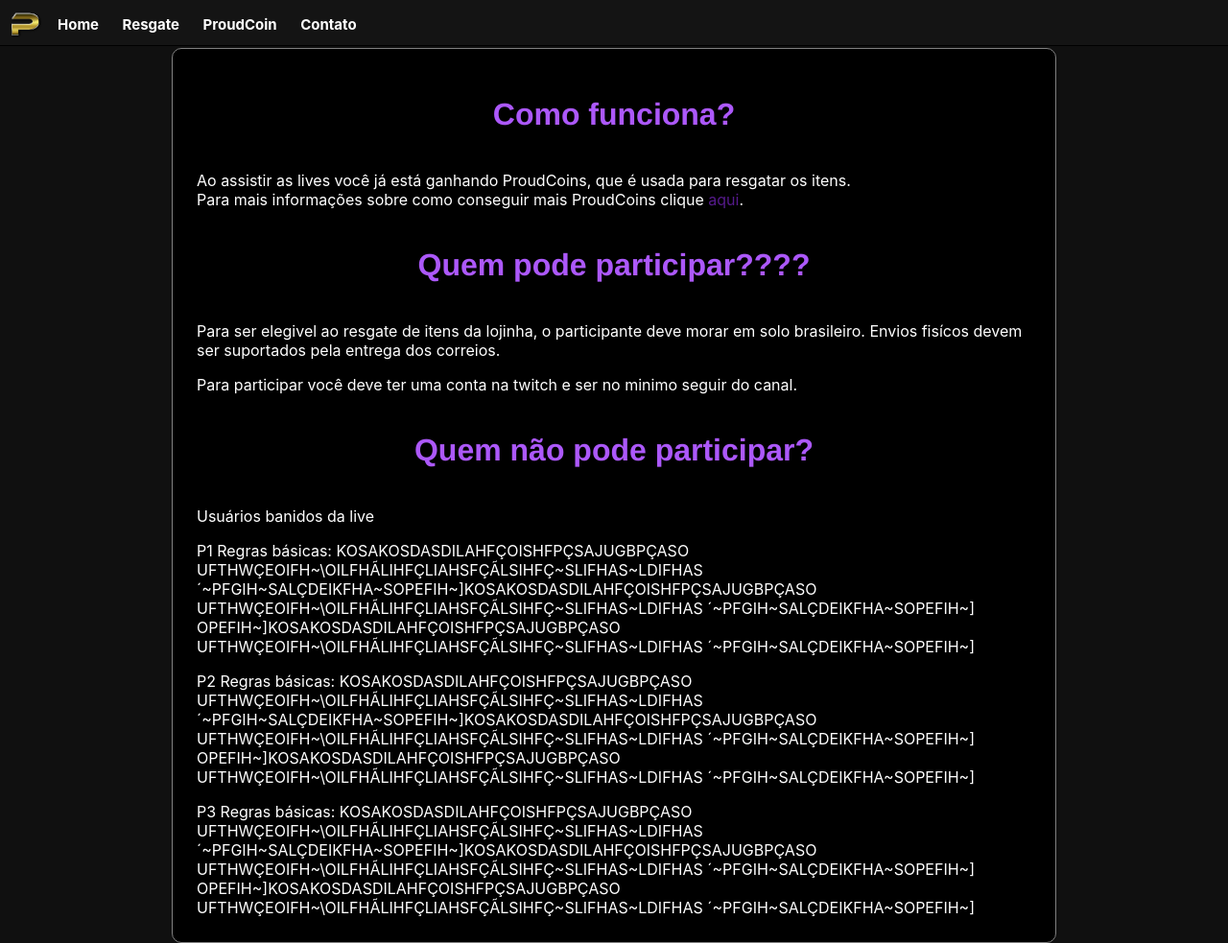
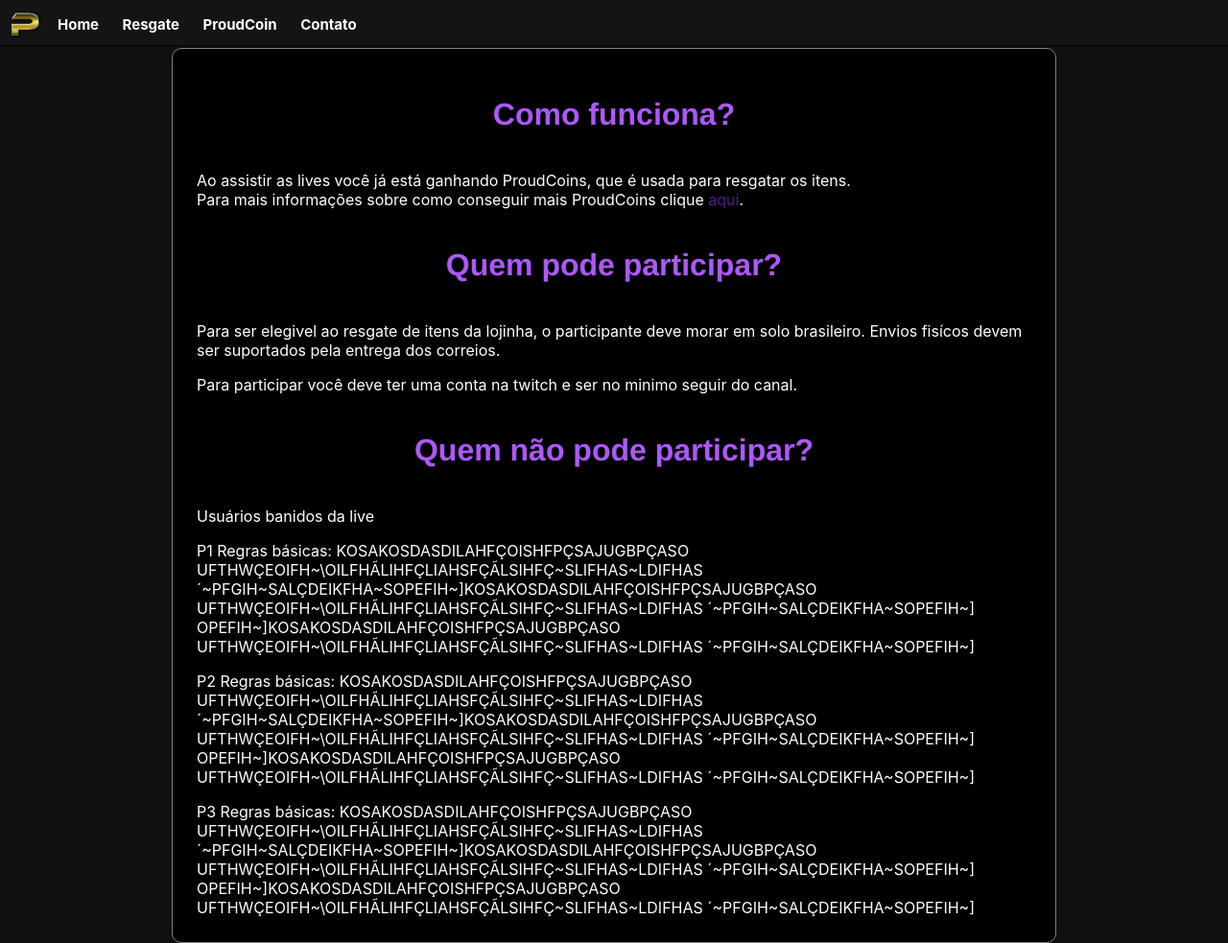
Before and after one commit to WagProjects/Projeto-Loja, a plain HTML site: page proudcoin.html in a window 1280 px wide. Shown: the top 983 px of the page at 96% size. Drawn offline with Linux system fonts and the light colour scheme.

Commit message:
Update proudcoin.html

```diff
--- a/proudcoin.html
+++ b/proudcoin.html
@@ -18,7 +18,7 @@
 	<div id="conteudo">
 		<h1>Como funciona?</h1>
 		<p>Ao assistir as lives você já está ganhando ProudCoins, que é usada para resgatar os itens.<br/>Para mais informações sobre como conseguir mais ProudCoins clique <a href="">aqui</a>.</p>
-		<h1>Quem pode participar????</h1>
+		<h1>Quem pode participar?</h1>
 		<p>Para ser elegivel ao resgate de itens da lojinha, o participante deve morar em solo brasileiro. Envios fisícos devem ser suportados pela entrega dos correios.</p>
 		<p>Para participar você deve ter uma conta na twitch e ser no minimo seguir do canal.</p>
 		<h1>Quem não pode participar?</h1>
```
